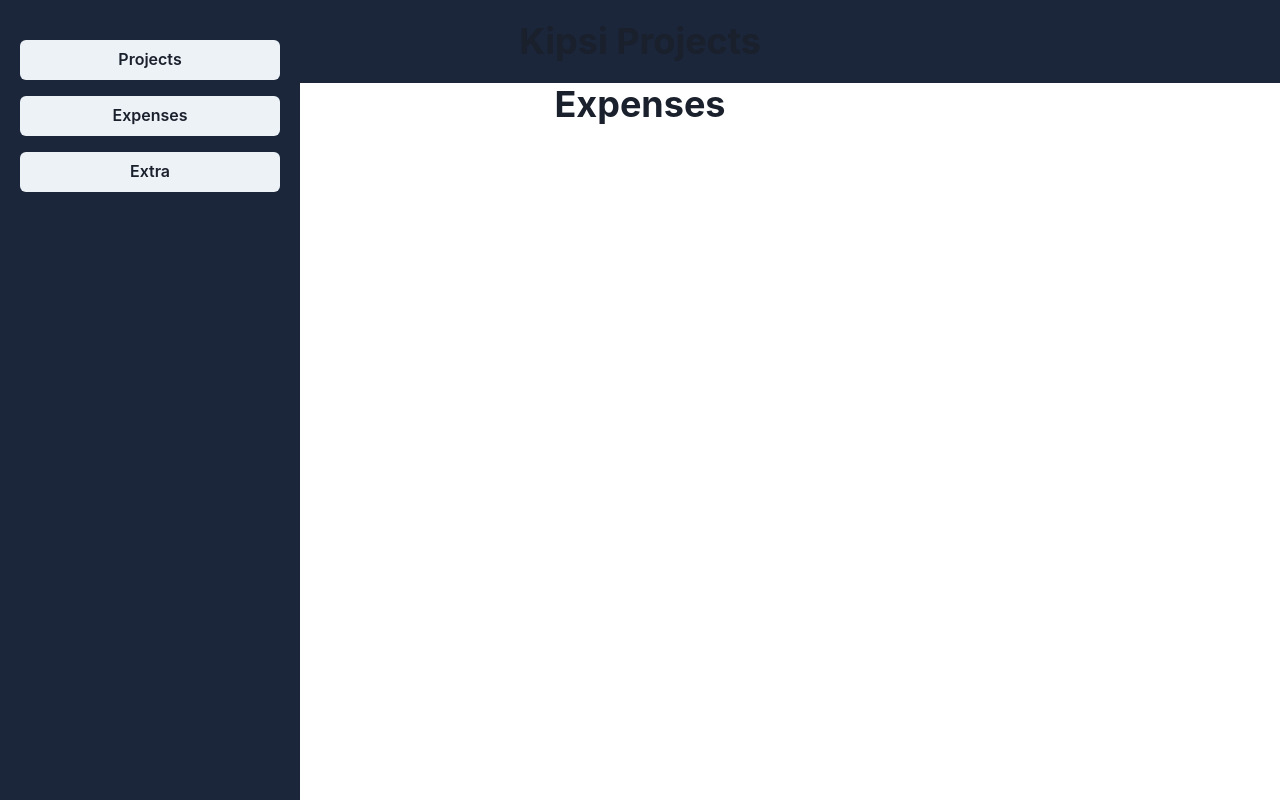
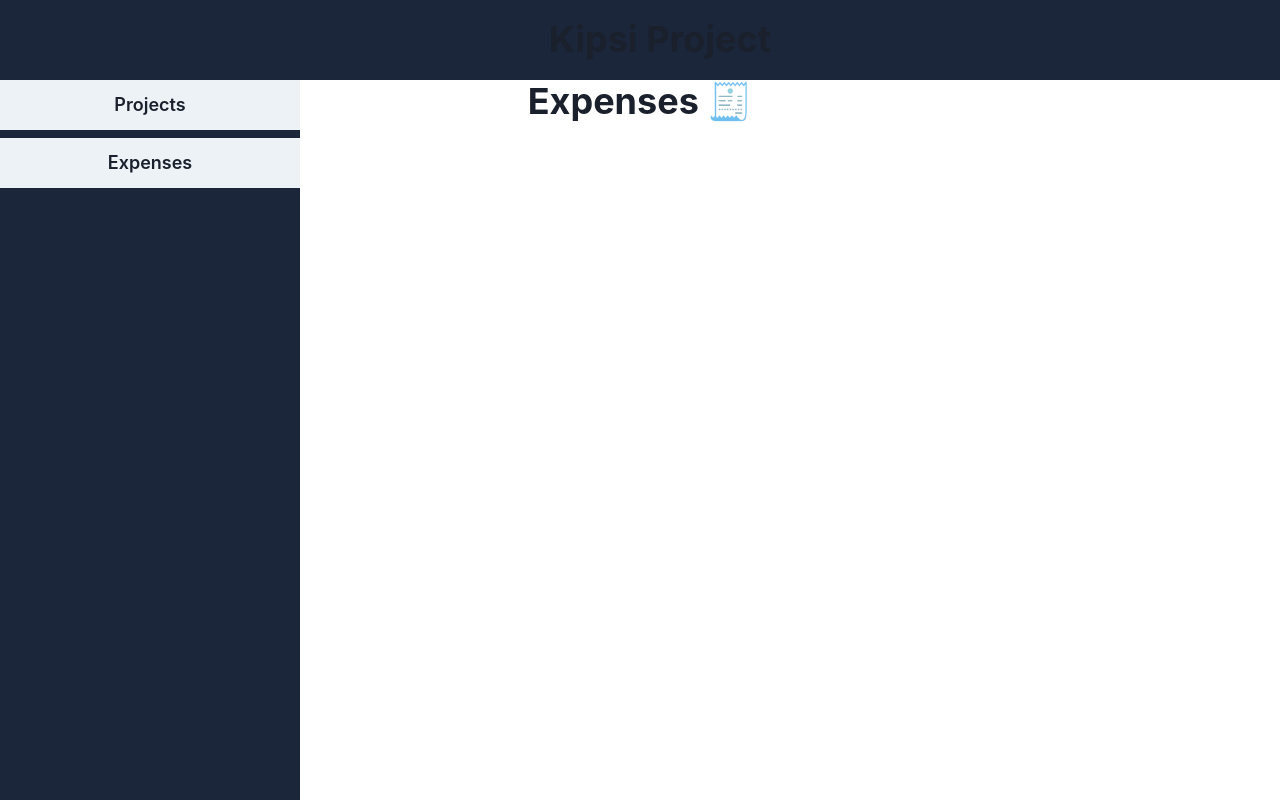
Before and after one commit to sambencivengo/kipsi-project, a Next.js app: page /expenses in a window 1280 px wide. Built offline with nearby package versions, Linux system fonts and the light colour scheme.

Commit message:
more work on the layout, header and sidebar

```diff
--- a/src/components/Header.tsx
+++ b/src/components/Header.tsx
@@ -1,4 +1,4 @@
-import { Box, Center, Text, Flex, IconButton, Heading } from '@chakra-ui/react';
+import { Box, Center, Flex, IconButton, Heading } from '@chakra-ui/react';
 import { MdMenu } from 'react-icons/md';
 import { colors } from '../theme';
 interface HeaderProps {
@@ -8,8 +8,8 @@ interface HeaderProps {
 
 export const Header = ({ isMobile, toggleSideBar }: HeaderProps) => {
 	return (
-		<Flex bgColor={colors.navy} p={5}>
-			<Box flex="1">
+		<Flex bgColor={colors.navy} justifyContent="space-between" h="80px">
+			<Box p={5}>
 				{isMobile && (
 					<IconButton
 						icon={<MdMenu />}
@@ -19,9 +19,9 @@ export const Header = ({ isMobile, toggleSideBar }: HeaderProps) => {
 				)}
 			</Box>
 			<Center>
-				<Heading>Kipsi Projects</Heading>
+				<Heading>Kipsi Project</Heading>
 			</Center>
-			<Box flex="1" />
+			<Box />
 		</Flex>
 	);
 };
--- a/src/components/SideBar.tsx
+++ b/src/components/SideBar.tsx
@@ -1,6 +1,7 @@
 import {
 	Box,
 	Button,
+	ButtonGroup,
 	Drawer,
 	DrawerBody,
 	DrawerCloseButton,
@@ -9,6 +10,7 @@ import {
 	DrawerOverlay,
 	VStack,
 } from '@chakra-ui/react';
+import { useRouter } from 'next/router';
 import React from 'react';
 import { colors } from '../theme';
 
@@ -22,19 +24,39 @@ export const Sidebar = ({
 	showSideBar,
 	toggleSideBar,
 }: SideBarProps) => {
+	const router = useRouter();
 	const sideBarColor = colors.navy;
 	const NavigationContent = () => (
-		<VStack gap={4}>
-			<Button width="100%">Projects</Button>
-			<Button width="100%">Expenses</Button>
-			<Button width="100%">Extra</Button>
+		<VStack>
+			<Button
+				onClick={() => router.push('/projects')}
+				size={'lg'}
+				borderRadius={0}
+				h={'50px'}
+				width="100%"
+			>
+				Projects
+			</Button>
+
+			<Button
+				onClick={() => router.push('/expenses')}
+				size={'lg'}
+				borderRadius={0}
+				h={'50px'}
+				width="100%"
+			>
+				Expenses
+			</Button>
 		</VStack>
 	);
 
 	return isMobile ? (
-		// TODO: Drawer with button activator
-
-		<Drawer isOpen={showSideBar} placement="left" onClose={toggleSideBar}>
+		<Drawer
+			size={'xs'}
+			isOpen={showSideBar}
+			placement="left"
+			onClose={toggleSideBar}
+		>
 			<DrawerOverlay>
 				<DrawerContent bgColor={sideBarColor}>
 					<DrawerCloseButton />
@@ -49,12 +71,10 @@ export const Sidebar = ({
 		<Box
 			position="fixed"
 			left={0}
-			p={5}
 			w="300px"
-			top={0}
+			top={'80px'}
 			h="100%"
 			bgColor={sideBarColor}
-			pt={10}
 		>
 			<NavigationContent />
 		</Box>
--- a/src/pages/expenses.tsx
+++ b/src/pages/expenses.tsx
@@ -4,7 +4,7 @@ import { NextPage } from 'next';
 const Expenses: NextPage = () => {
 	return (
 		<Center>
-			<Heading>Expenses </Heading>
+			<Heading>Expenses 🧾</Heading>
 		</Center>
 	);
 };
```
